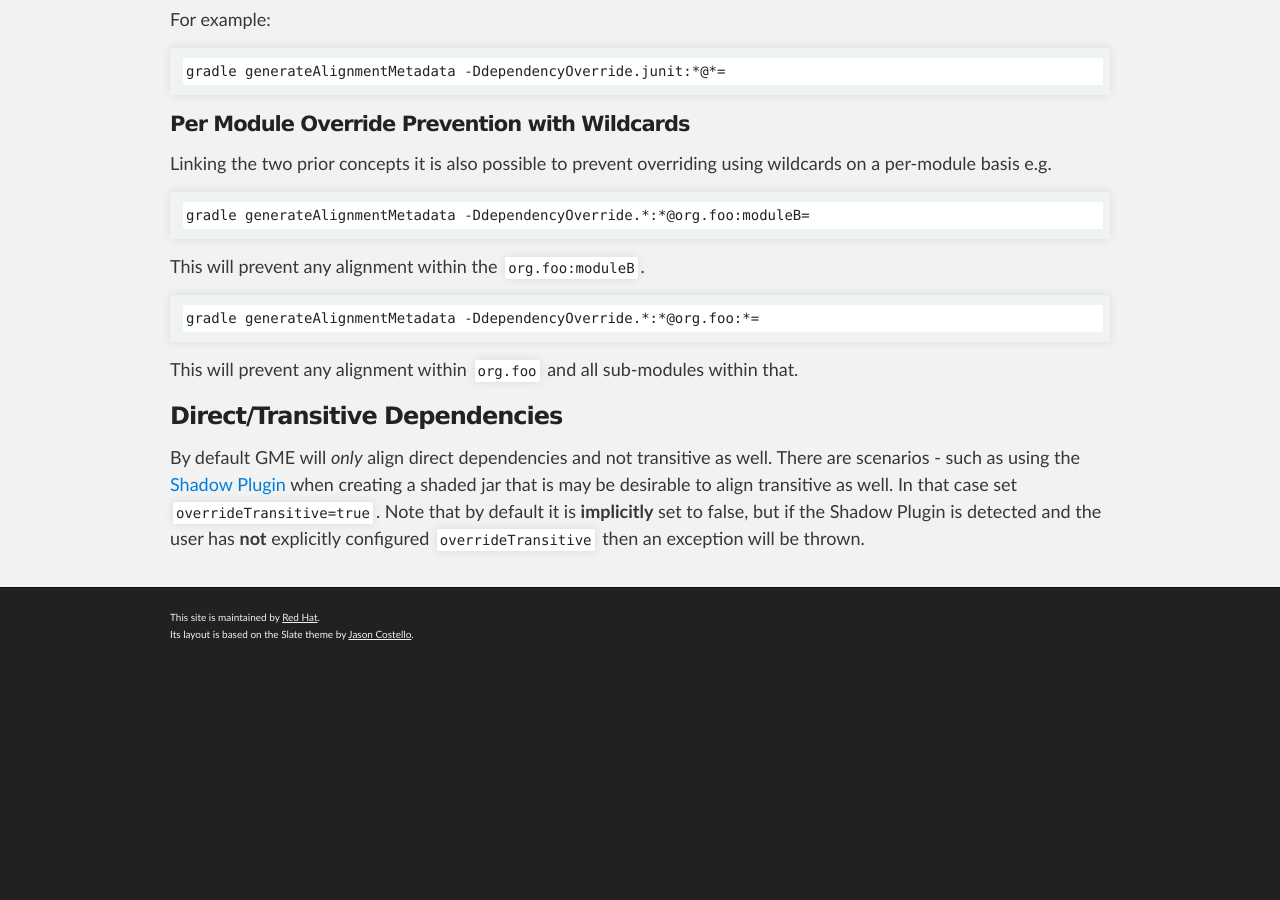
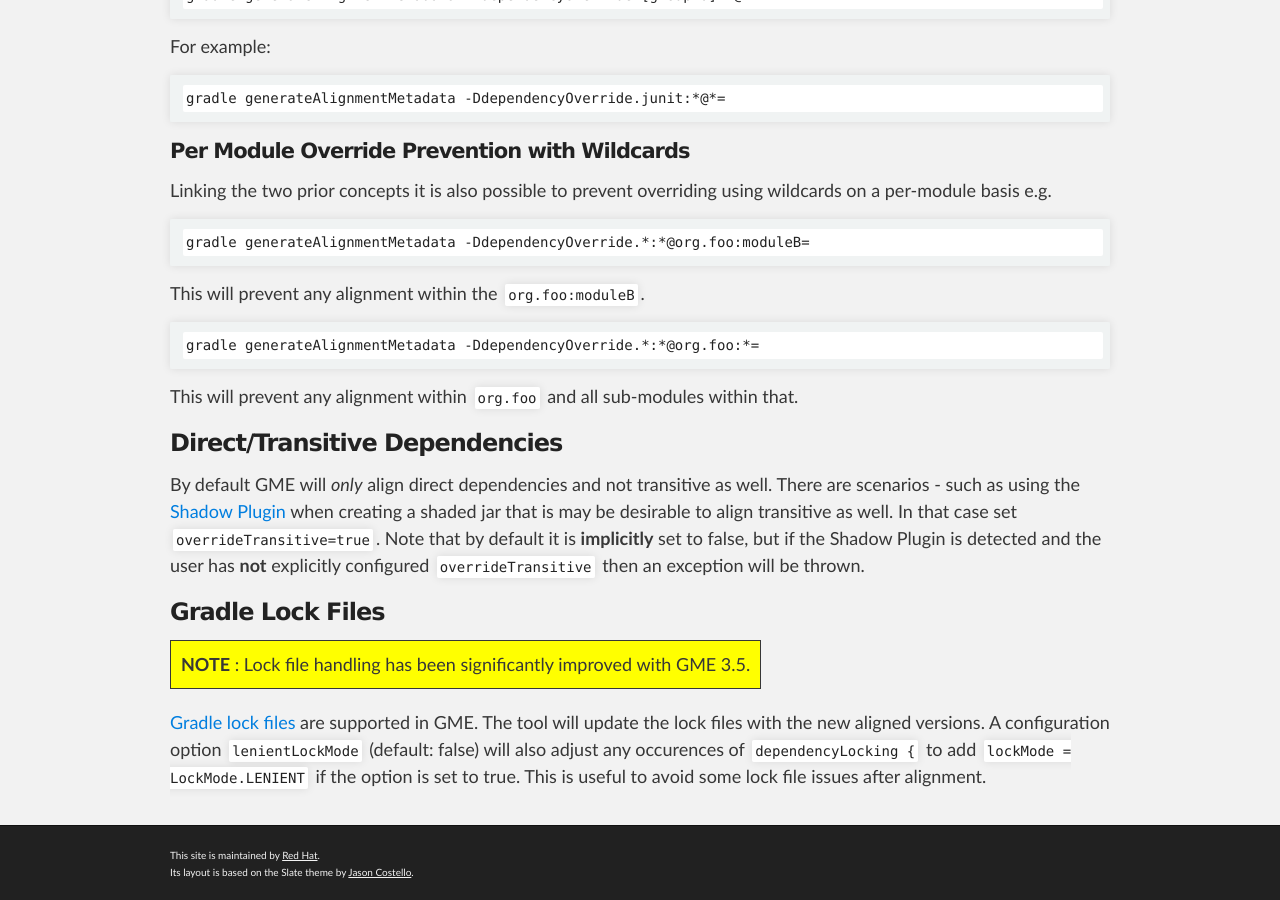
Before and after one commit to project-ncl/gradle-manipulator, a Jekyll site: the page built from guide/dep-manip.md, in a window 1280 px wide and 900 px high, scrolled down 3956 px. Built offline with Jekyll 4.4.1, drawn with Linux system fonts in a browser that asks for light colours; before the commit the page ends 4618 px from its top, so only the background shows below that.

Commit message:
NCLSUP-631 Add note regarding nebula.publish-verification and optional LENIENT lockmode feature

```diff
--- a/guide/dep-manip.md
+++ b/guide/dep-manip.md
@@ -169,3 +169,15 @@ This will prevent any alignment within `org.foo` and all sub-modules within that
 ### Direct/Transitive Dependencies
 
 By default GME will _only_ align direct dependencies and not transitive as well. There are scenarios - such as using the [Shadow Plugin](https://github.com/johnrengelman/shadow) when creating a shaded jar that is may be desirable to align transitive as well. In that case set `overrideTransitive=true`. Note that by default it is **implicitly** set to false, but if the Shadow Plugin is detected and the user has **not** explicitly configured `overrideTransitive` then an exception will be thrown.
+
+### Gradle Lock Files
+
+<table bgcolor="#ffff00">
+<tr>
+<td>
+    <b>NOTE</b> : Lock file handling has been significantly improved with GME 3.5.
+</td>
+</tr>
+</table>
+
+[Gradle lock files](https://docs.gradle.org/current/userguide/dependency_locking.html) are supported in GME. The tool will update the lock files with the new aligned versions. A configuration option `lenientLockMode` (default: false) will also adjust any occurences of `dependencyLocking {` to add `lockMode = LockMode.LENIENT` if the option is set to true. This is useful to avoid some lock file issues after alignment.
```
Also changed, not shown: guide/plugins.md (+1 -0 lines).
